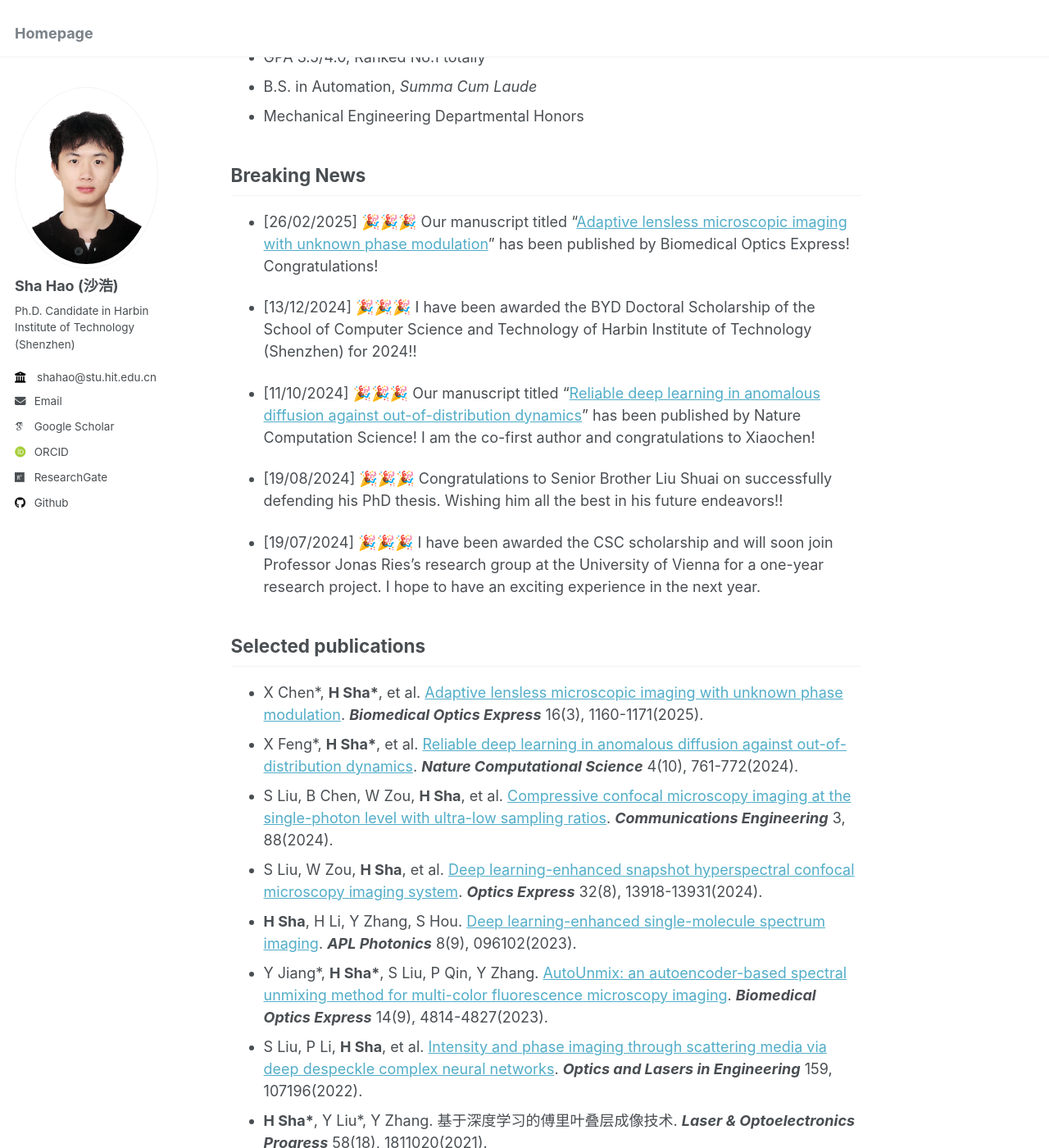
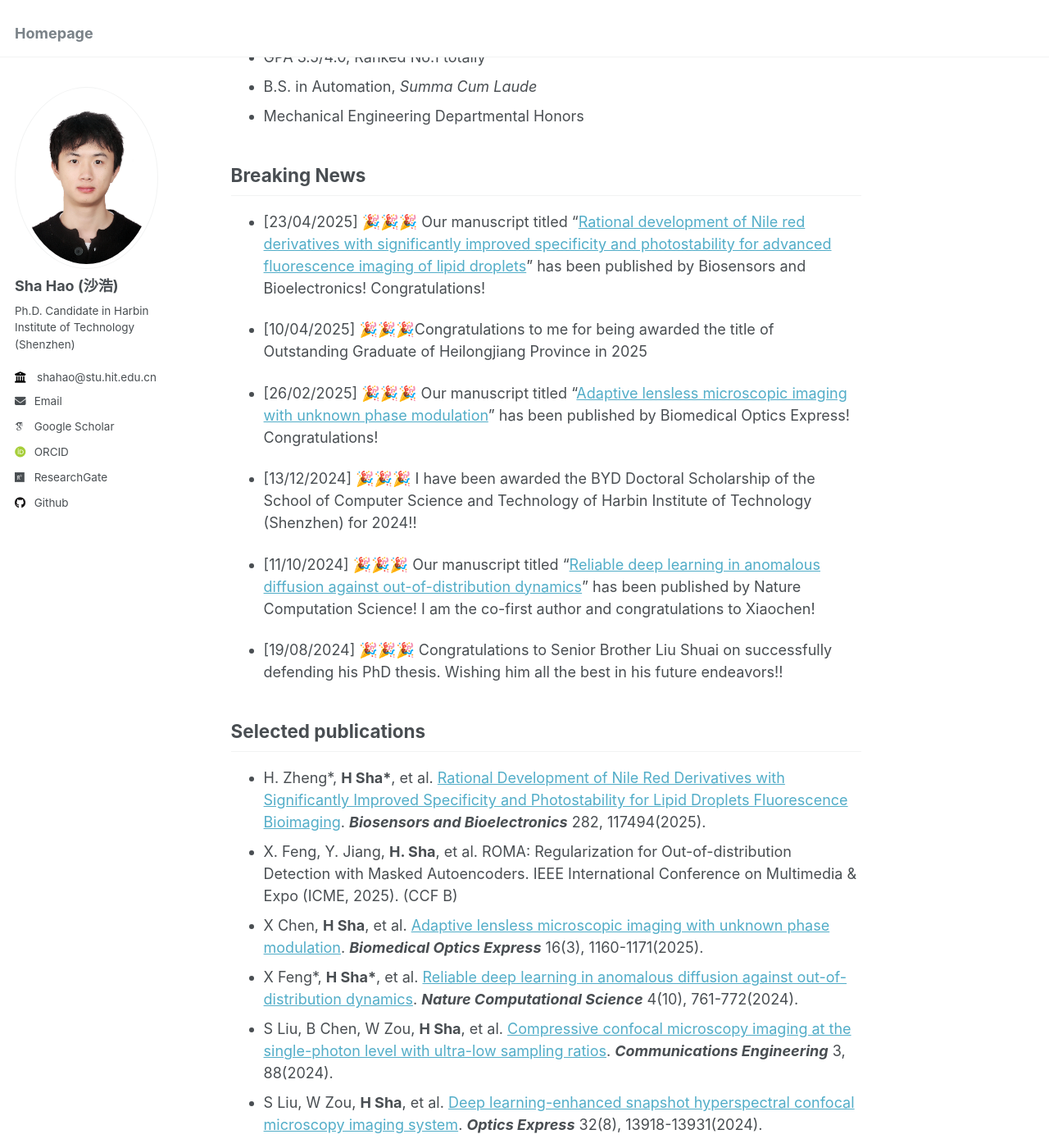
Before and after one commit to hitsh95/shahao, a Jekyll site: the page built from _pages/about.md, in a window 1280 px wide and 1400 px high, scrolled down 1204 px. Shown: the whole window at 82% size. Built offline with Jekyll 4.4.1, drawn with Linux system fonts in a browser that asks for light colours; some web fonts are replaced.

Commit message:
project_updated_test

```diff
--- a/_pages/about.md
+++ b/_pages/about.md
@@ -48,6 +48,10 @@ Education Background
 
 Breaking News
 ------
+- [23/04/2025] 🎉🎉🎉 Our manuscript titled "[Rational development of Nile red derivatives with significantly improved specificity and photostability for advanced fluorescence imaging of lipid droplets](https://www.sciencedirect.com/science/article/pii/S0956566325003689)" has been published by Biosensors and Bioelectronics! Congratulations!
+
+- [10/04/2025] 🎉🎉🎉Congratulations to me for being awarded the title of Outstanding Graduate of Heilongjiang Province in 2025
+
 - [26/02/2025] 🎉🎉🎉 Our manuscript titled "[Adaptive lensless microscopic imaging with unknown phase modulation](https://opg.optica.org/boe/fulltext.cfm?uri=boe-16-3-1160&id=568454)" has been published by Biomedical Optics Express! Congratulations!
 
 - [13/12/2024] 🎉🎉🎉 I have been awarded the BYD Doctoral Scholarship of the School of Computer Science and Technology of Harbin Institute of Technology (Shenzhen) for 2024!!
@@ -56,12 +60,13 @@ Breaking News
 
 - [19/08/2024] 🎉🎉🎉 Congratulations to Senior Brother Liu Shuai on successfully defending his PhD thesis. Wishing him all the best in his future endeavors!!
 
-- [19/07/2024] 🎉🎉🎉 I have been awarded the CSC scholarship and will soon join Professor Jonas Ries’s research group at the University of Vienna for a one-year research project. I hope to have an exciting experience in the next year.
 
 
 Selected publications
 ------
-- X Chen\*, **H Sha\***, et al. [Adaptive lensless microscopic imaging with unknown phase modulation](https://opg.optica.org/boe/fulltext.cfm?uri=boe-16-3-1160&id=568454). ***Biomedical Optics Express*** 16(3), 1160-1171(2025).
+- H. Zheng\*, **H Sha\***, et al. [Rational Development of Nile Red Derivatives with Significantly Improved Specificity and Photostability for Lipid Droplets Fluorescence Bioimaging](https://www.sciencedirect.com/science/article/pii/S0956566325003689). ***Biosensors and Bioelectronics*** 282, 117494(2025).
+- X. Feng, Y. Jiang, **H. Sha**, et al. ROMA: Regularization for Out-of-distribution Detection with Masked Autoencoders. IEEE International Conference on Multimedia & Expo (ICME, 2025). (CCF B)
+- X Chen, **H Sha**, et al. [Adaptive lensless microscopic imaging with unknown phase modulation](https://opg.optica.org/boe/fulltext.cfm?uri=boe-16-3-1160&id=568454). ***Biomedical Optics Express*** 16(3), 1160-1171(2025).
 - X Feng\*, **H Sha\***, et al. [Reliable deep learning in anomalous diffusion against out-of-distribution dynamics](https://www.nature.com/articles/s43588-024-00703-7). ***Nature Computational Science*** 4(10), 761-772(2024).
 -	S Liu, B Chen, W Zou, **H Sha**, et al. [Compressive confocal microscopy imaging at the single-photon level with ultra-low sampling ratios](https://www.nature.com/articles/s44172-024-00236-x). ***Communications Engineering*** 3, 88(2024).
 -	S Liu, W Zou, **H Sha**, et al. [Deep learning-enhanced snapshot hyperspectral confocal microscopy imaging system](https://opg.optica.org/oe/fulltext.cfm?uri=oe-32-8-13918&id=548509). ***Optics Express*** 32(8), 13918-13931(2024).
```
Also changed, not shown: _publications/BBO-2025-Sha.md (added, +13 -0 lines), 2 other files.
